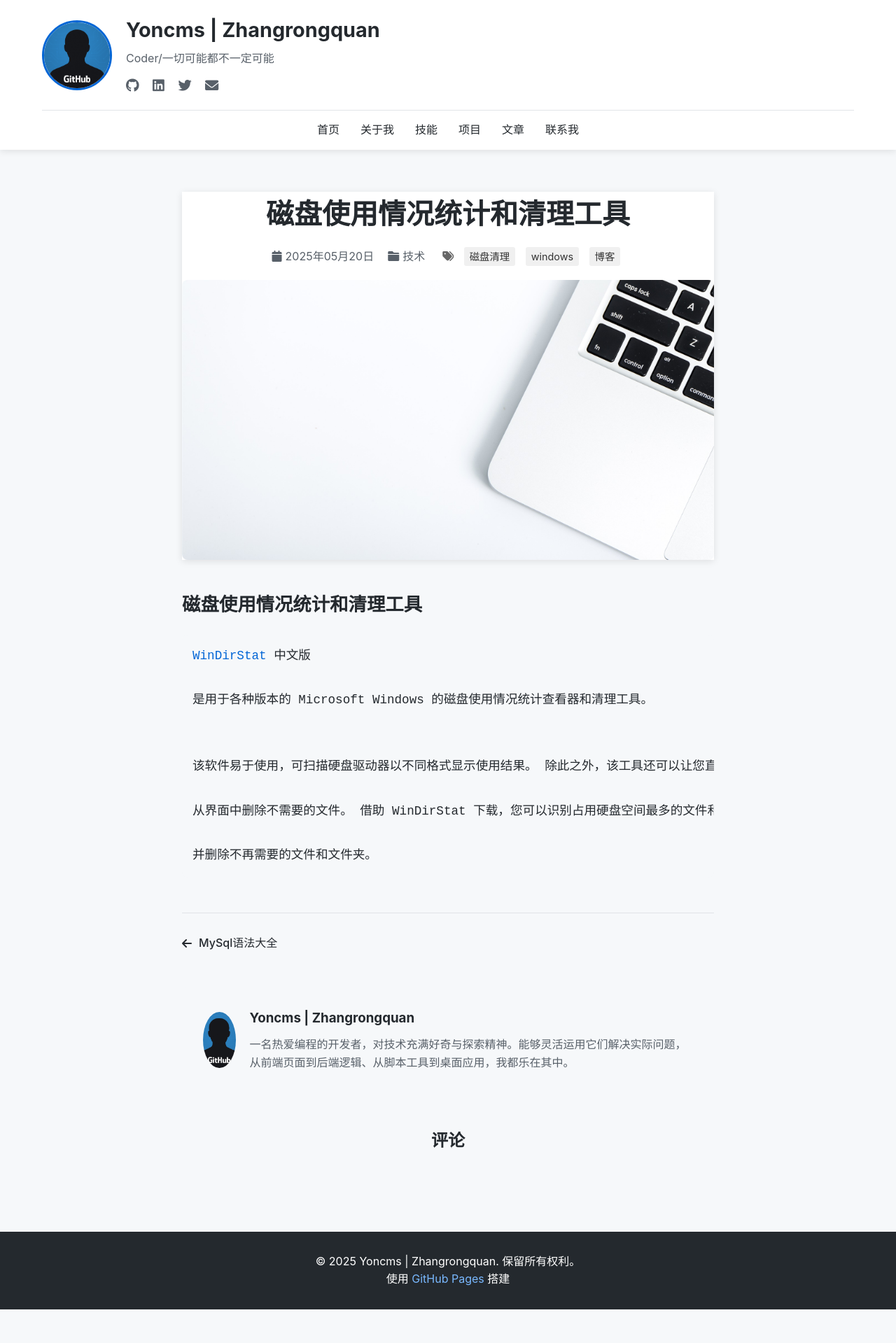
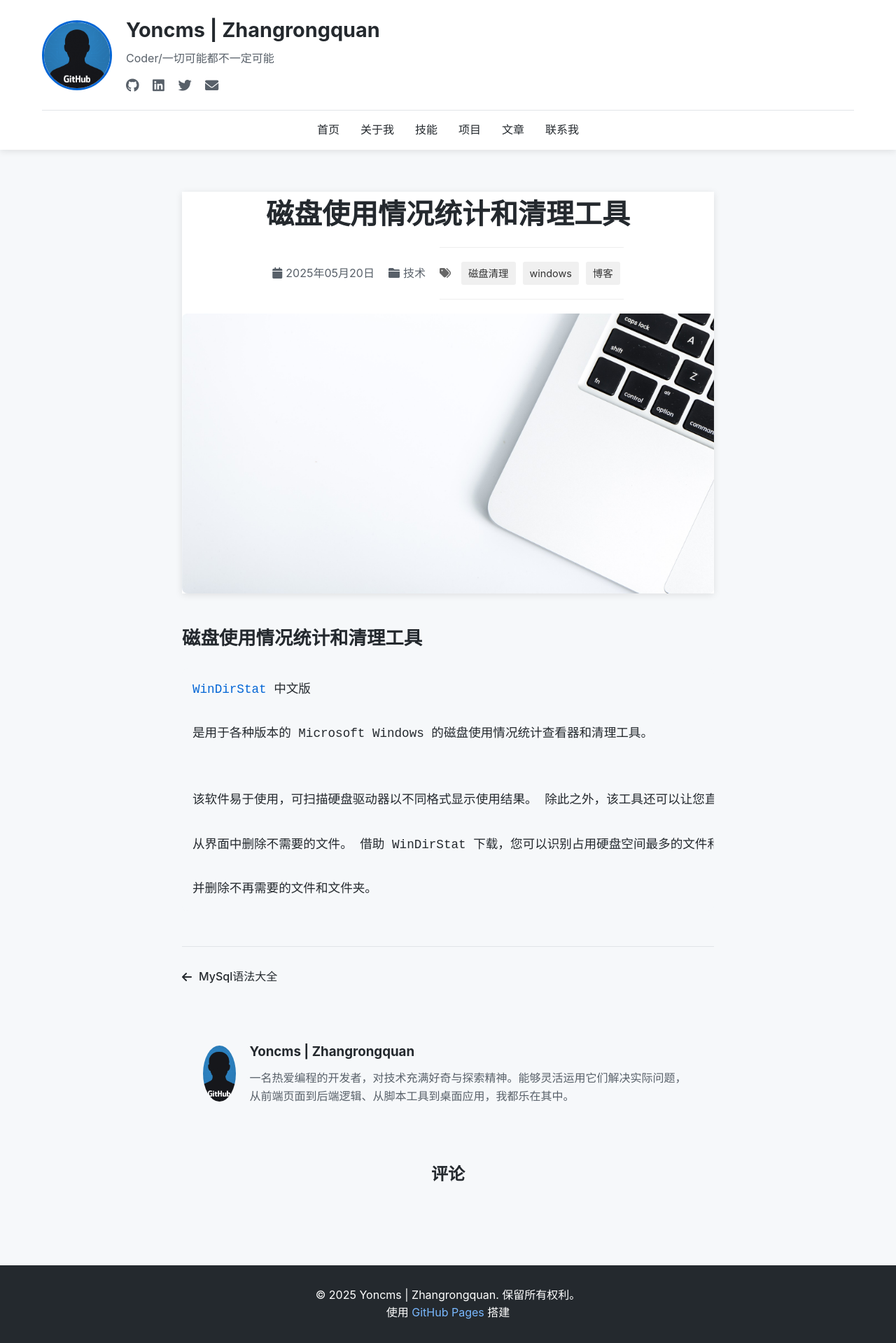
Before and after one commit to Yoncms/yoncms.github.io, a Jekyll site: the page built from _posts/2025-05-20-Soft-windirstat.md, in a window 1280 px wide. Shown: the whole page at 70% size. Built offline with Jekyll 4.4.1, drawn with Linux system fonts in a browser that asks for light colours; comment, search, counter and statistics services are not loaded; before the commit the page ends 1871 px from its top, so only the background shows below that.

Commit message:
Update tags.css

```diff
--- a/assets/css/tags.css
+++ b/assets/css/tags.css
@@ -1,18 +1,20 @@
 /* 文章中的标签样式 */
-.post-meta .post-tags {
-  display: inline-block;
-  margin-left: 15px;
+.post-tags {
+  margin: 20px 0;
+  padding: 15px 0;
+  border-top: 1px solid #eee;
+  border-bottom: 1px solid #eee;
 }
 
-.post-meta .post-tags i {
+.post-tags i {
   color: #666;
-  margin-right: 5px;
+  margin-right: 10px;
 }
 
-.post-meta .tag-link {
+.post-tags .tag-link {
   display: inline-block;
-  margin: 0 5px;
-  padding: 2px 8px;
+  margin: 5px;
+  padding: 5px 10px;
   background: #f0f0f0;
   border-radius: 3px;
   color: #333;
@@ -21,7 +23,7 @@
   transition: all 0.3s ease;
 }
 
-.post-meta .tag-link:hover {
+.post-tags .tag-link:hover {
   background: #e0e0e0;
   color: #007bff;
 }
```
